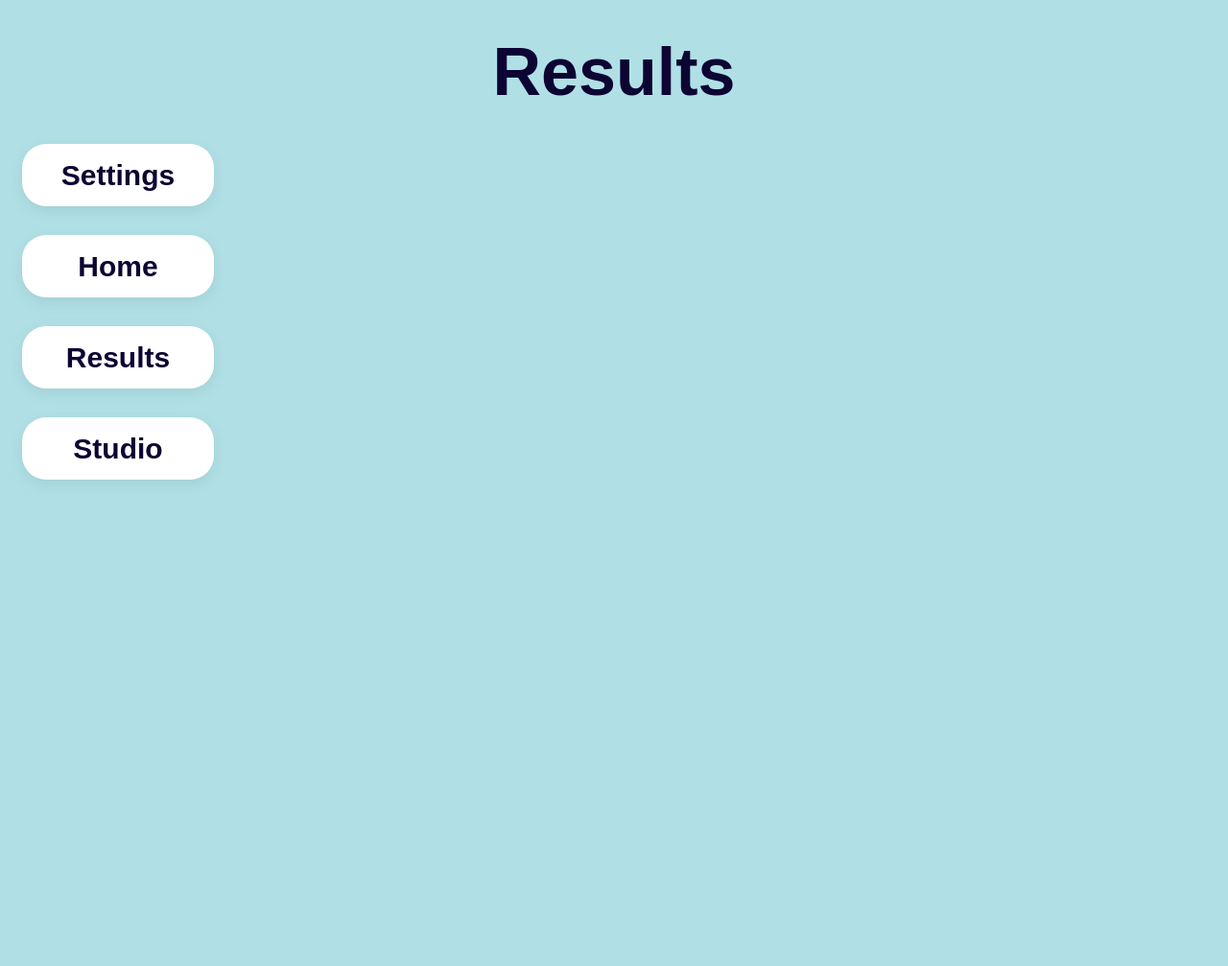
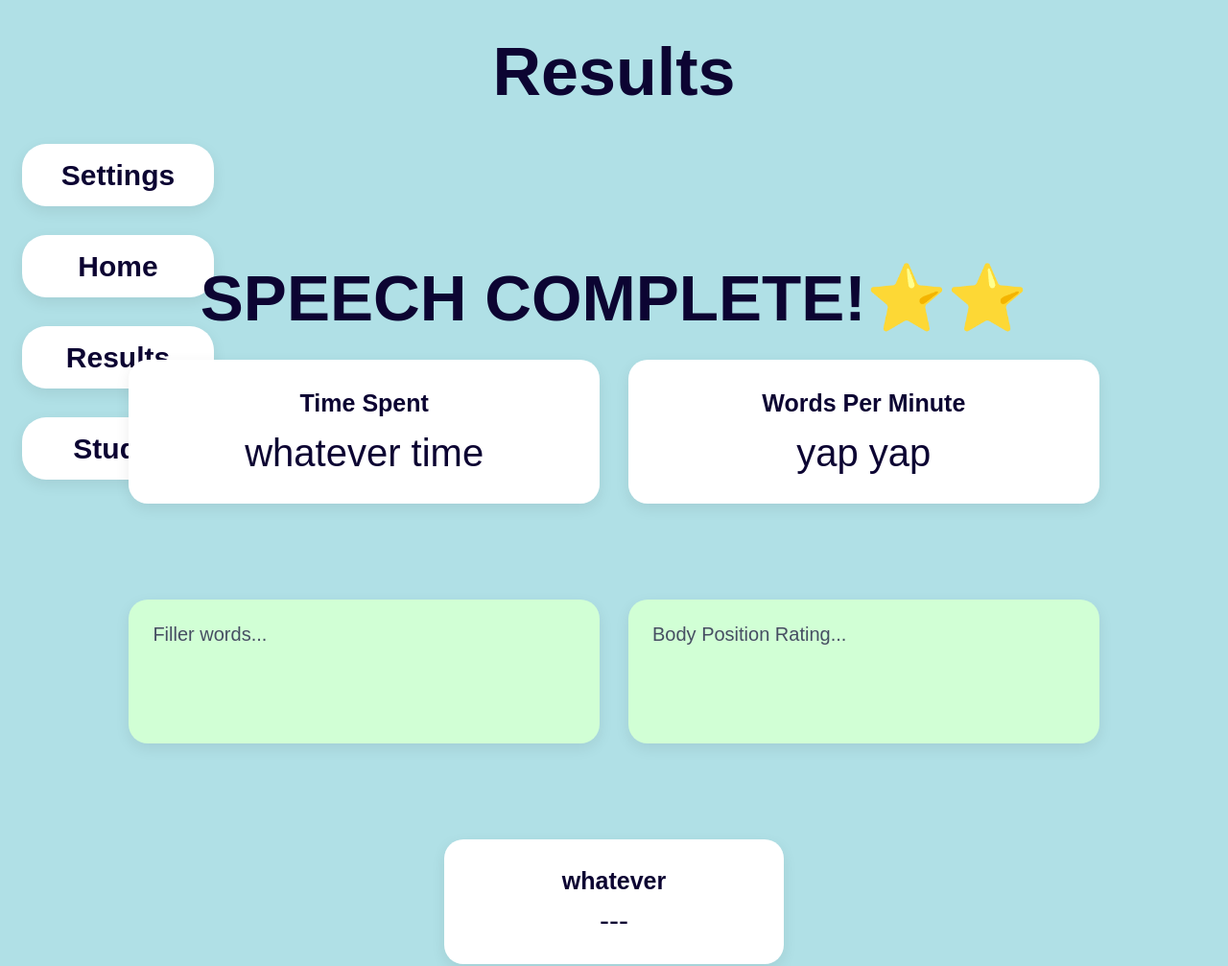
Before and after one commit to eadsjeffrey1/Speaker-App-Congressional-app-, a plain HTML site: page results.html in a window 1280 px wide. Shown: the whole page at 96% size. Before the commit the page ends 800 px from the top, so only its background shows below. Drawn offline with Linux system fonts and the light colour scheme.

Commit message:
Describe what you changed

```diff
--- /dev/null
+++ b/results.css
@@ -0,0 +1,158 @@
+
+/* Complete message */
+.completeMessage {
+    font-family: 'serato', sans-serif;
+    color: rgb(12, 4, 50);
+    font-size: 45px;
+    text-align: center;
+    height: 60px;
+}
+
+
+/* Everything containing the results */
+.resultsContent {
+    display: flex;
+    flex-direction: column;
+    align-items: center;
+
+    gap:100px;
+    height: 100%;
+    width: 80%;
+
+    /* Places the results beside the buttons */
+    margin-left: 10%;
+    margin-top: -300px;
+
+}
+
+
+/* Row containing statistics */
+.statRow {
+    display: flex;
+    flex-direction: row;
+
+    justify-content: center;
+
+    gap: 30px;
+
+    width: 100%;
+}
+
+
+/* Individual statistic box */
+.statBox {
+    display: flex;
+    flex-direction: column;
+
+    align-items: center;
+    justify-content: center;
+
+    background-color: white;
+
+    width: 50%;
+    min-height: 150px;
+
+    border-radius: 20px;
+
+    box-shadow: 0 5px 15px rgba(0, 0, 0, 0.08);
+
+    box-sizing: border-box;
+
+    padding: 20px;
+}
+
+
+/* Statistic title */
+.statBox h3 {
+    font-family: 'serato', sans-serif;
+    color: rgb(12, 4, 50);
+
+    font-size: 25px;
+
+    margin: 0 0 15px 0;
+}
+
+
+/* Statistic number */
+.statBox p {
+    font-family: 'serato', sans-serif;
+    color: rgb(12, 4, 50);
+
+    font-size: 40px;
+
+    margin: 0;
+}
+
+
+/* Filler words and body position */
+.resultTextBox {
+    background-color: rgb(209, 255, 213);
+
+    font-family: 'serato', sans-serif;
+    color: rgb(12, 4, 50);
+
+    font-size: 20px;
+    text-align: left;
+
+    width: 50%;
+    height: 150px;
+
+    border: none;
+    border-radius: 20px;
+
+    box-sizing: border-box;
+    padding: 25px;
+
+    resize: none;
+
+    box-shadow: 0 5px 15px rgba(0, 0, 0, 0.08);
+}
+
+
+/* Placeholder text */
+.resultTextBox::placeholder {
+    color: rgb(12, 4, 50);
+    opacity: 0.7;
+}
+
+
+/* Extra statistic */
+.extraStat {
+    display: flex;
+    flex-direction: column;
+
+    align-items: center;
+    justify-content: center;
+
+    background-color: white;
+
+    width: 35%;
+    min-height: 130px;
+
+    border-radius: 20px;
+
+    box-shadow: 0 5px 15px rgba(0, 0, 0, 0.08);
+
+    box-sizing: border-box;
+    padding: 20px;
+}
+
+
+/* Extra statistic title */
+.extraStat h3 {
+    font-family: 'serato', sans-serif;
+    color: rgb(12, 4, 50);
+
+    font-size: 25px;
+
+    margin: 0 0 10px 0;
+}
+
+
+/* Extra statistic value */
+.extraStat p {
+    font-family: 'serato', sans-serif;
+    color: rgb(12, 4, 50);
+    font-size: 30px;
+    margin: 0;
+}
--- a/results.html
+++ b/results.html
@@ -1,27 +1,78 @@
 <!-- Tells browser that the file is html-->
 <html>
-    <!-- Basically the settings of the page or like general info??-->
-    <!-- Everything in head is metadata that tells the body how its contents should look -->
     <head>
-        <!-- Title in URL-->
         <title>Results</title>
 
-        <!--Connects Html to css file page (Note CSS is a dif language than html used to make the looks of the website)-->
+        <link rel="stylesheet" href="results.css">
         <link rel="stylesheet" href="speaker.css">
+    </head>
 
-    </head>
-    <!-- Body is the actual contents of the page with the visuals chosen by the head -->
     <body>
-        <!-- Heading of page -->
-        <h1 class="title" >Results</h1>
 
-        <div class = "taskBar">
-            <!-- Side button links (Note: Add css class to make it pretty) -->
-            <a class="sideButton" href="settings.html">Settings</a>
-            <a class="sideButton" href="index.html">Home</a>
-            <a class="sideButton" href="results.html">Results</a>
-            <a class="sideButton" href="studio.html">Studio</a>
-        </div>
+        <h1 class="title">Results</h1>
+
+
+
+        <!-- Everything underneath the heading -->
+
+            <!-- Left side -->
+            <div class="taskBar">
+
+                <a class="sideButton" href="settings.html">Settings</a>
+                <a class="sideButton" href="index.html">Home</a>
+                <a class="sideButton" href="results.html">Results</a>
+                <a class="sideButton" href="studio.html">Studio</a>
+
+            </div>
+
+
+            <!-- Right side -->
+            <div class="resultsContent">
+
+            <!-- Coogratulation message-->
+               <div class="completeMessage">
+                   <h2>SPEECH COMPLETE!⭐⭐</h2>
+               </div>
+                <!-- Time and WPM -->
+                <div class="statRow">
+
+                    <div class="statBox">
+                        <h3>Time Spent</h3>
+                        <p>whatever time</p>
+                    </div>
+
+                    <div class="statBox">
+                        <h3>Words Per Minute</h3>
+                        <p>yap yap</p>
+                    </div>
+
+                </div>
+
+
+                <!-- Filler words and body position -->
+                <div class="statRow">
+
+                    <textarea
+                        id="showFillerWords"
+                        class="resultTextBox"
+                        placeholder="Filler words..."></textarea>
+
+                    <textarea
+                        id="showBodyPosition"
+                        class="resultTextBox"
+                        placeholder="Body Position Rating..."></textarea>
+
+                </div>
+
+
+                <!-- Extra statistic -->
+                <div class="extraStat">
+                    <h3>whatever</h3>
+                    <p>---</p>
+                </div>
+
+         </div>
+
 
     </body>
 </html>
--- a/studio.css
+++ b/studio.css
@@ -1,6 +1,6 @@
 /*This css file contains the main css looks that are in the interactive page */
 
-/*All the buttons, textoxes, bulletponts*/
+/*All the buttons, textboxes, bulletpoints*/
 .mainContent{
     display: flex;
     margin-top: -300px;
```
